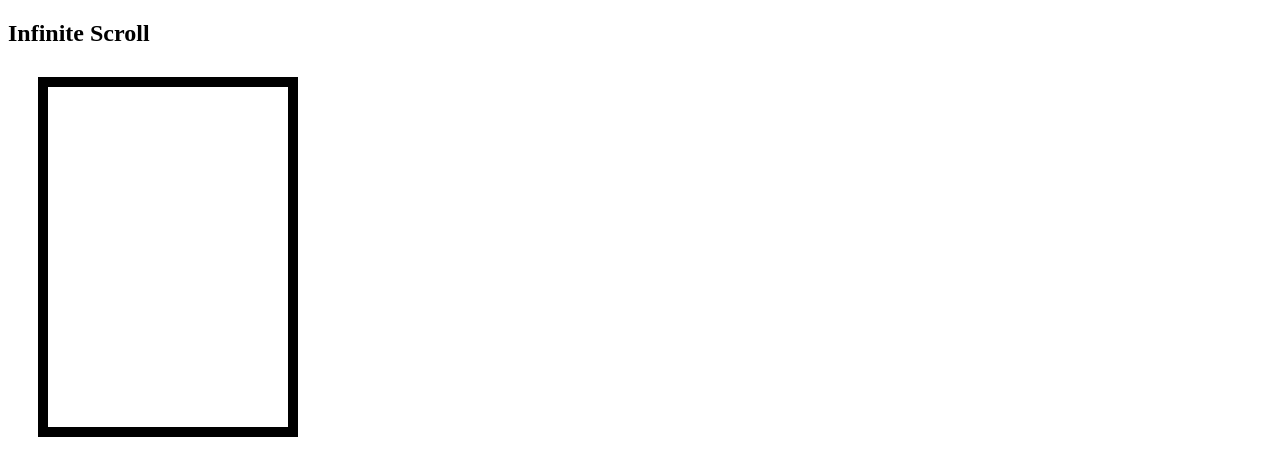
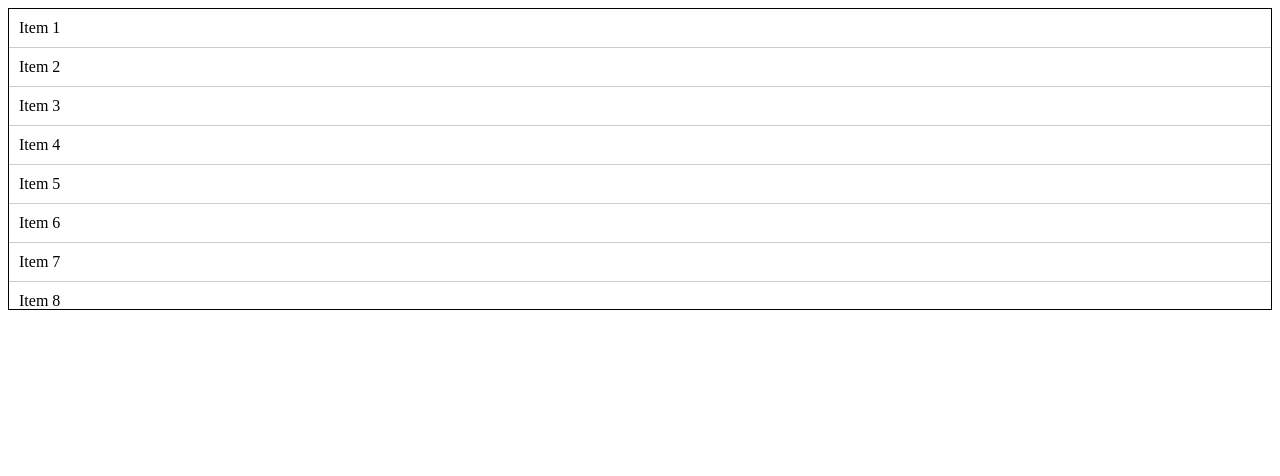
Before and after one commit to acciojob/infinite-scroll-Raonikhil7488, a website: page main.html in a window 1280 px wide. Drawn offline with Linux system fonts and the light colour scheme.

Commit message:
created a submission

```diff
--- a/main.html
+++ b/main.html
@@ -1,18 +1,19 @@
 <!DOCTYPE html>
-<html lang="en">
-  <head>
-    <meta charset="UTF-8" />
-    <meta http-equiv="X-UA-Compatible" content="IE=edge" />
-    <meta name="viewport" content="width=device-width, initial-scale=1.0" />
-    <link rel="stylesheet" href="./styles.css" type="text/css" />
 
-    <title>Document</title>
-  </head>
-  <body>
-    <h2>Infinite Scroll</h2>
-    <main>
-      <ol id="infi-list"></ol>
-    </main>
-    <script src="./script.js"></script>
-  </body>
+<html>
+
+<head>
+	<link rel="stylesheet" href="styles.css">
+</head>
+
+<body>
+	<!-- the entire body must be written by student -->
+	 <div id="list" style="height: 300px; overflow-y: auto; border: 1px solid black;">
+        <!-- List items will be dynamically added here -->
+      </div>
+    <script type="text/javascript" src="./script.js">
+</script>
+
+</body>
+
 </html>
--- a/styles.css
+++ b/styles.css
@@ -1,16 +1,10 @@
-#infi-list {
-  width: 200px;
-  height: 300px;
-  overflow: auto;
+#list {
+  list-style: none;
+  padding: 0;
+  margin: 0;
+}
 
-  margin: 30px;
-  padding: 20px;
-  border: 10px solid black;
+#list li {
+  padding: 10px;
+  border-bottom: 1px solid #ccc;
 }
-li {
-  padding: 10px;
-  list-style-type: none;
-}
-li:hover {
-  background: #ccc;
-}
```
